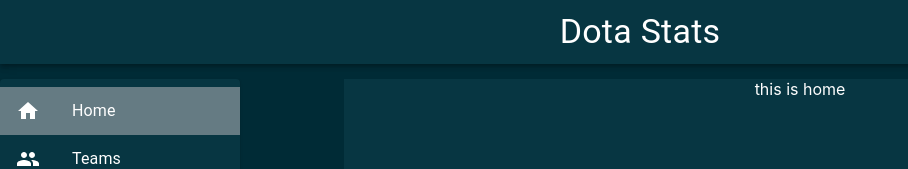
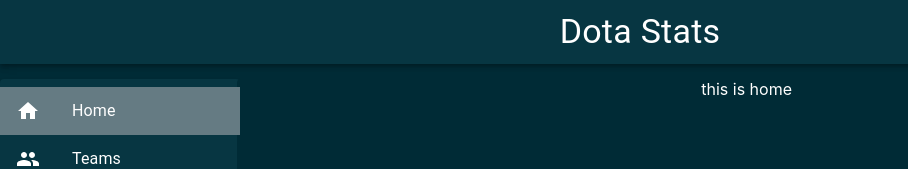
Before and after one commit to joshiaj7/dota-stats, a React (Create React App) app: page / in a window 1280 px wide. Shown: the top 169 px of the page, without its empty margins (0-908 px from the left). Built offline with nearby package versions, Linux system fonts and the light colour scheme.

Commit message:
fix styles

```diff
--- a/src/App.js
+++ b/src/App.js
@@ -20,10 +20,10 @@
         <div className="App">
           <Header></Header>
           <Grid container spacing={0}>
-            <Grid item xs={3}>
+            <Grid item xs={2}>
               <Sidebar></Sidebar>
             </Grid>
-            <Grid item xs={9}>
+            <Grid item xs={10}>
               <Content></Content>
             </Grid>
           </Grid>
--- a/src/components/Content/Content.js
+++ b/src/components/Content/Content.js
@@ -1,5 +1,6 @@
 import React from 'react';
 import { Container } from '@material-ui/core';
+import Paper from '@material-ui/core/Paper';
 import { makeStyles } from '@material-ui/core/styles';
 import { Route, Switch } from 'react-router-dom';
 import DotaTeams from '../DotaTeams/DotaTeams';
@@ -9,7 +10,12 @@
 const contentStyles = makeStyles({
   root: {
     width: '100%',
-    minHeight: 1000,
+    minHeight: 900,
+  },
+  body: {
+    background: '#002b36',
+    minHeight: 800,
+    width: '100%',
   },
 });
 
@@ -18,12 +24,14 @@
 
   return (
     <Container className={classes.root}>
+      <Paper className={classes.body} elevation={0}>
         <Switch>
           <Route path="/" exact component={Home}></Route>
           <Route path="/teams" component={DotaTeams}></Route>
           <Route path="/players" component={Players}></Route>
           {/* <Route path="/teams/:id" component={Team}></Route> */}
         </Switch>
+      </Paper>
     </Container>
   );
 }
--- a/src/components/DotaTeams/DotaTeams.js
+++ b/src/components/DotaTeams/DotaTeams.js
@@ -1,14 +1,14 @@
 import React, { useState, useEffect } from 'react';
+import LoadingPage from '../Global/LoadingPage';
 import { makeStyles } from '@material-ui/core/styles';
 import Card from '@material-ui/core/Card';
 import CardContent from '@material-ui/core/CardContent';
 import Grid from '@material-ui/core/Grid';
 import Typography from '@material-ui/core/Typography';
-import CircularProgress from '@material-ui/core/CircularProgress';
 
 const useStyles = makeStyles({
   root: {
-    maxWidth: 345,
+    width: '100%',
   },
   cardmedia: {
     marginTop: 10,
@@ -23,6 +23,7 @@
     minHeight: 300,
     marginLeft: 'auto',
     marginRight: 'auto',
+    marginBottom: 24,
   },
   title: {
     color: '#fdf6e3',
@@ -74,14 +75,15 @@
     </Grid>
   ));
 
-  const showLoading = (
-    <Grid item className={classes.loading}>
-      <CircularProgress />
-    </Grid>
-  );
+  const showLoading = <LoadingPage></LoadingPage>;
 
   return (
-    <Grid container spacing={3} alignItems="center" justify="center">
+    <Grid
+      container
+      alignItems="center"
+      justify="center"
+      className={classes.root}
+    >
       {teams.length > 0 ? showData : showLoading}
     </Grid>
   );
--- a/src/components/Global/LoadingPage.js
+++ b/src/components/Global/LoadingPage.js
@@ -7,7 +7,7 @@
 
 const useStyles = makeStyles({
   root: {
-    background: '#073642',
+    background: '#002b36',
     width: '100%',
     color: '#ffffff',
     minHeight: 800,
@@ -19,13 +19,16 @@
   icon: {
     margin: 10,
   },
+  text: {
+    letterSpacing: '2px',
+  },
 });
 
 export default function LoadingPage() {
   const classes = useStyles();
 
   return (
-    <Paper className={classes.root}>
+    <Paper className={classes.root} elevation={0}>
       <Grid
         container
         className={classes.container}
@@ -34,7 +37,9 @@
       >
         <Grid item>
           <CircularProgress className={classes.icon} />
-          <Typography variant="h5"> Fetching Data </Typography>
+          <Typography variant="h5" className={classes.text}>
+            Fetching Data
+          </Typography>
         </Grid>
       </Grid>
     </Paper>
--- a/src/components/Home/Home.js
+++ b/src/components/Home/Home.js
@@ -4,8 +4,6 @@
 const homeStyles = makeStyles({
   root: {
     width: '100%',
-    minHeight: 1000,
-    background: '#073642',
     color: '#ffffff',
   },
 });
--- a/src/components/Sidebar/Sidebar.js
+++ b/src/components/Sidebar/Sidebar.js
@@ -40,7 +40,6 @@
 
   const choosePage = (page) => {
     setActive(page);
-    console.log(active);
   };
 
   const pages = [
```
Lines whose indentation alone changed are shown as unchanged.
